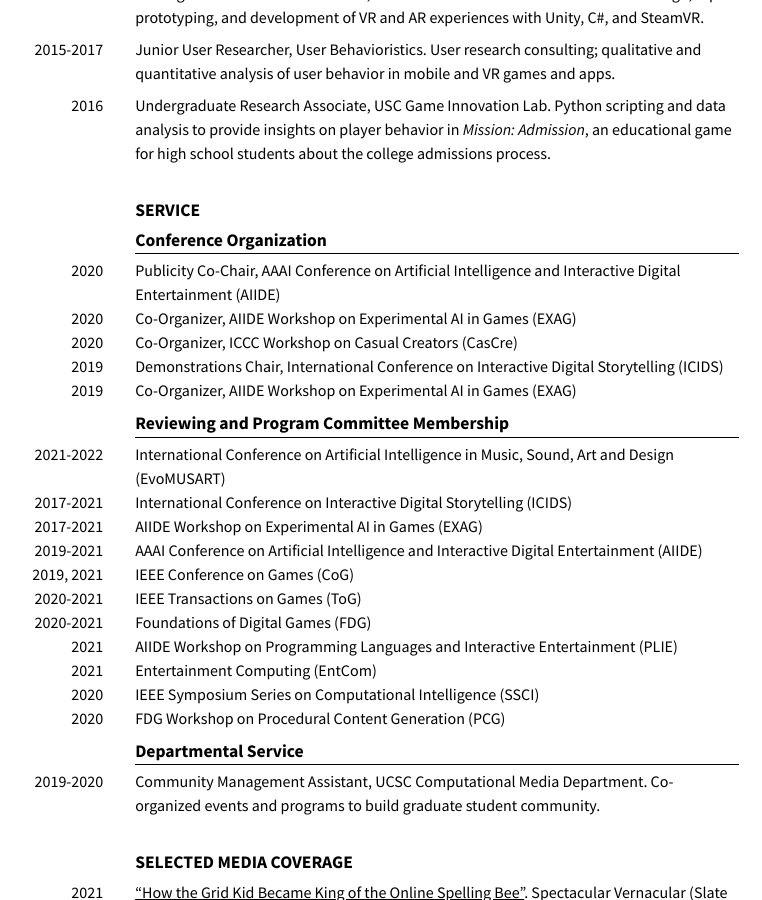
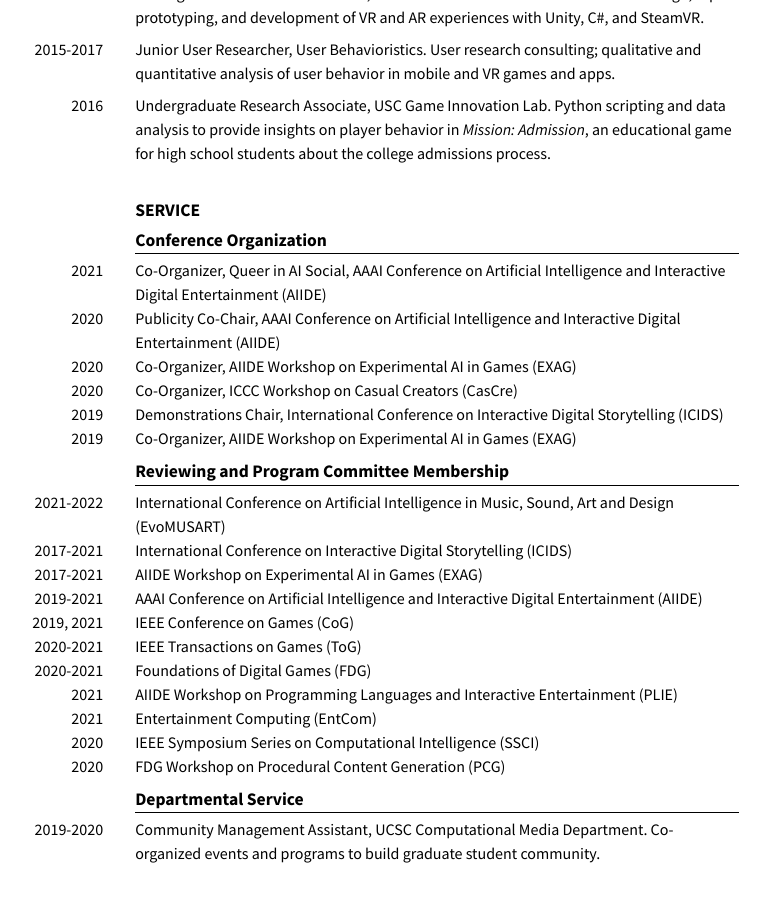
Before and after one commit to mkremins/mkremins.github.io, a Jekyll site: the page built from cv/index.html, in a window 1280 px wide and 900 px high, scrolled down 5381 px. Shown: the whole window, without its empty margins (259-1021 px from the left). Built offline with Jekyll 4.4.1, drawn with Linux system fonts in a browser that asks for light colours.

Commit message:
Add AIIDE 2021 Queer in AI Social co-organizer role to CV

```diff
--- a/cv/index.html
+++ b/cv/index.html
@@ -299,6 +299,10 @@ layout: null
       <h2>Service</h2>
       <h3>Conference Organization</h3>
       <div class="oneline-entries">
+        <div class="dated-entry">
+          <div class="dated-date">2021</div>
+          <div class="dated-content">Co-Organizer, Queer in AI Social, AAAI Conference on Artificial Intelligence and Interactive Digital Entertainment (AIIDE)</div>
+        </div>
         <!--<div class="dated-entry">
           <div class="dated-date">2021</div>
           <div class="dated-content">Publicity Co-Chair, International Conference on Interactive Digital Storytelling (ICIDS)</div>
```
